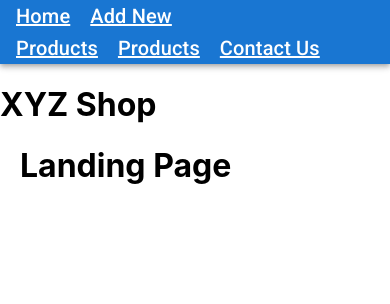
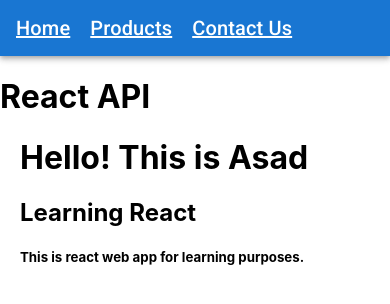
Before and after one commit to AsadMalik26/react-api, a React (Create React App) app: page / in a window 390 px wide. Shown: the top 304 px of the page. Built offline with nearby package versions, Linux system fonts and the light colour scheme.

Commit message:
Added a responsiveness for products

```diff
--- a/src/App.js
+++ b/src/App.js
@@ -15,7 +15,7 @@ function App() {
     <Router>
       <div>
         <TopMenu />
-        <h1>XYZ Shop</h1>
+        <h1>React API</h1>
         <div style={{ paddingLeft: "20px" }}>
           <Routes>
             {/* old method - above: Switch instead of Routes- below: component instead of element */}
--- a/src/components/ContactUs.jsx
+++ b/src/components/ContactUs.jsx
@@ -1,8 +1,12 @@
-import React from 'react';
+import React from "react";
 const ContactUs = () => {
-    return ( <div>
-        <h1>Contact Us</h1>
-    </div> );
-}
+  return (
+    <div>
+      <h1>Contact Us</h1>
+      <h3>Email: asadmalikx26@gmail.com</h3>
+      <h3>Ph#: +92 306 1402623</h3>
+    </div>
+  );
+};
 
 export default ContactUs;
--- a/src/components/LandingPage.jsx
+++ b/src/components/LandingPage.jsx
@@ -1,8 +1,13 @@
-import React from 'react';
+import React from "react";
 const LandingPage = () => {
-    return ( <div>
-        <h1>Landing Page</h1>
-    </div> );
-}
+  return (
+    <div>
+      <h1>Hello! This is Asad</h1>
+      <h2>Learning React</h2>
+      <h5>This is react web app for learning purposes.</h5>
+      {/* <a href=""></a> */}
+    </div>
+  );
+};
 
 export default LandingPage;
--- a/src/components/TopMenu.jsx
+++ b/src/components/TopMenu.jsx
@@ -22,9 +22,9 @@ const TopMenu = () => {
             <Link to="/" className="Link">
               Home
             </Link>
-            <Link to="/products/new" className="Link">
+            {/*  <Link to="/products/new" className="Link">
               Add New Products
-            </Link>
+            </Link> */}
             <Link to="/products" className="Link">
               Products
             </Link>
--- a/src/components/products/SingleProduct.jsx
+++ b/src/components/products/SingleProduct.jsx
@@ -8,7 +8,7 @@ const SingleProduct = (props) => {
   const { product, onDelete } = props;
 
   return (
-    <Grid item xs={4} style={{ border: "1px dotted" }}>
+    <Grid item lg={4} md={6} sm={6} xs={12} style={{ border: "1px dotted" }}>
       <span>
         <h2>
           {product.title}
```
